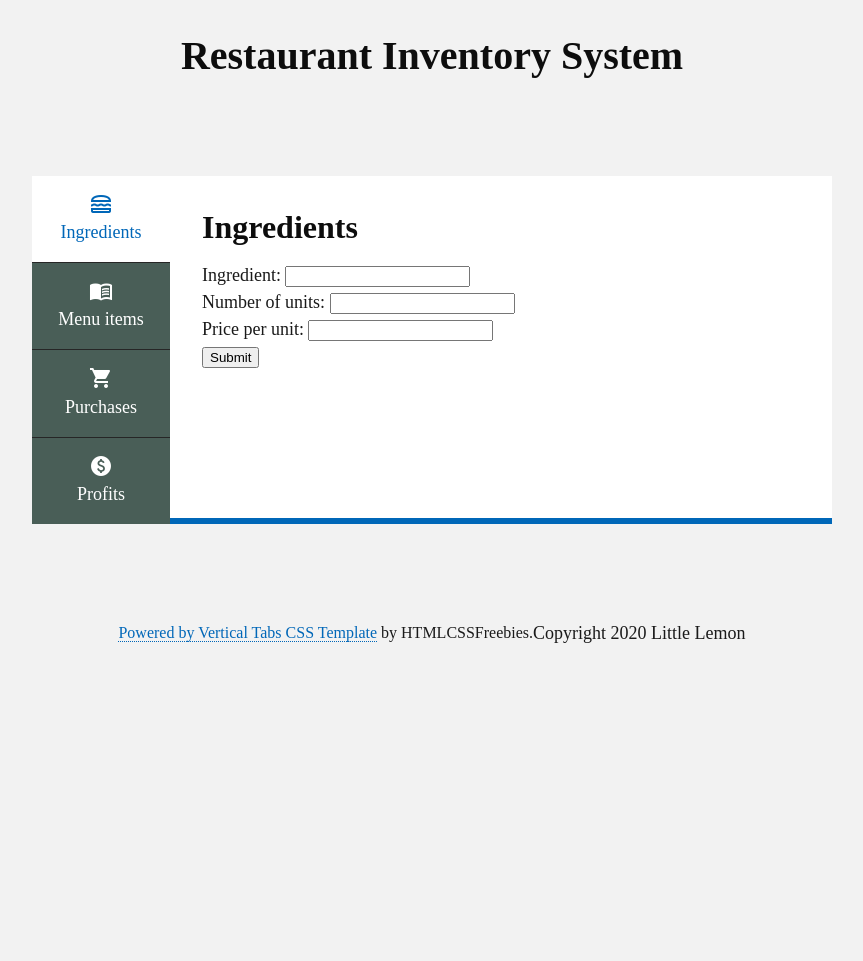
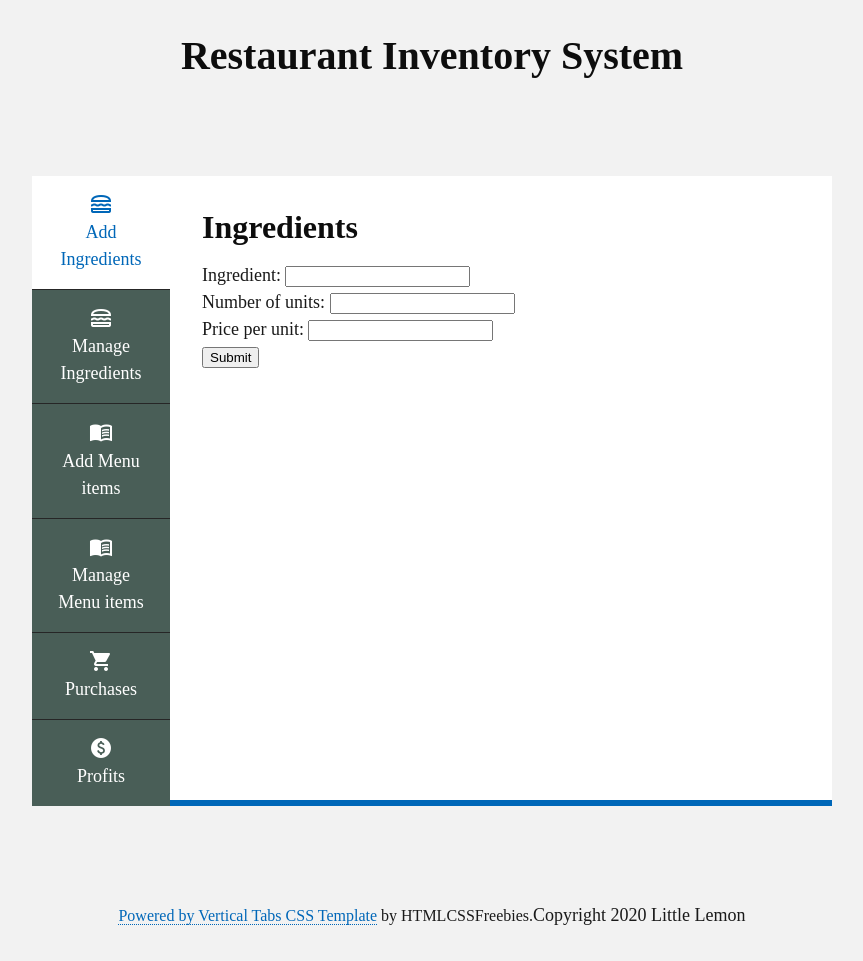
Before and after one commit to andytheandroid/littlelemon, a Django app: template templates/restaurantAdmin.html in a window 1280 px wide. Shown: the whole page, without its empty margins (208-1071 px from the left). Before the commit the page ends 643 px from the top, so only its background shows below. Run offline with Django 5.2, Linux system fonts and the light colour scheme; tables that the repository leaves empty hold one stand-in row (values such as "Sample post"); the template is opened without the code that fills it: values that come from a table or form of the project are taken from there, most other values are stand-ins (such as "Sample title", 1, 10 or a date in 2020).

Commit message:
added tabs to the inventory admin interface for the ingredient and menu item management

```diff
--- a/templates/restaurantAdmin.html
+++ b/templates/restaurantAdmin.html
@@ -62,27 +62,39 @@
 						<div id="tabs-section" class="tabs">
 							<ul class="tab-head">
 								<li>
-									<a href="#tab-1" class="tab-link active">
+									<a href="#tab-0" class="tab-link active">
                                       <span class="material-symbols-outlined">
 lunch_dining
 </span>
-                                        <span class="tab-label">Ingredients</span></a>
+                                        <span class="tab-label"> Add Ingredients</span></a>
+
+
+								</li>
+                                <li>
+									<a href="#tab-1" class="tab-link">
+                                      <span class="material-symbols-outlined">
+lunch_dining
+</span>
+                                        <span class="tab-label">Manage Ingredients</span></a>
 
 
 								</li>
 								<li>
-									<a href="#tab-2" class="tab-link"> <span class="material-icons tab-icon">menu_book</span> <span class="tab-label">Menu items</span></a>
+									<a href="#tab-2" class="tab-link"> <span class="material-icons tab-icon">menu_book</span> <span class="tab-label">Add Menu items</span></a>
+								</li>
+                                <li>
+									<a href="#tab-3" class="tab-link"> <span class="material-icons tab-icon">menu_book</span> <span class="tab-label">Manage Menu items</span></a>
 								</li>
 								<li>
-									<a href="#tab-3" class="tab-link"> <span class="material-icons tab-icon">shopping_cart</span> <span class="tab-label">Purchases</span></a>
+									<a href="#tab-4" class="tab-link"> <span class="material-icons tab-icon">shopping_cart</span> <span class="tab-label">Purchases</span></a>
 								</li>
 								<li>
-									<a href="#tab-4" class="tab-link"> <span class="material-icons tab-icon">paid</span> <span class="tab-label">Profits</span></a>
+									<a href="#tab-5" class="tab-link"> <span class="material-icons tab-icon">paid</span> <span class="tab-label">Profits</span></a>
 								</li>
 
 							</ul>
 
-							<section id="tab-1" class="tab-body entry-content active active-content">
+							<section id="tab-0" class="tab-body entry-content active active-content">
 								<h2>Ingredients</h2>
                                 <form action="#" method="post">
          {% csrf_token %}
@@ -101,20 +113,28 @@ lunch_dining
 
 
 							</section>
+    <section id="tab-1" class="tab-body entry-content">
+								<h2>Ingredient Management</h2>
 
-							<section id="tab-2" class="tab-body entry-content">
+                                    Coming soon
+							</section>
+
+
+							<section id="tab-3" class="tab-body entry-content">
 								<h2>Menu item</h2>
 
                                     Coming soon
 							</section>
 
-							<section id="tab-3" class="tab-body entry-content">
+
+
+							<section id="tab-4" class="tab-body entry-content">
 								<h2>Purchases</h2>
 								                                    Coming soon
 
                             </section>
 
-							<section id="tab-4" class="tab-body entry-content">
+							<section id="tab-5" class="tab-body entry-content">
 								<h2>Profits and Reports</h2>
 								                                    Coming soon
 
```
